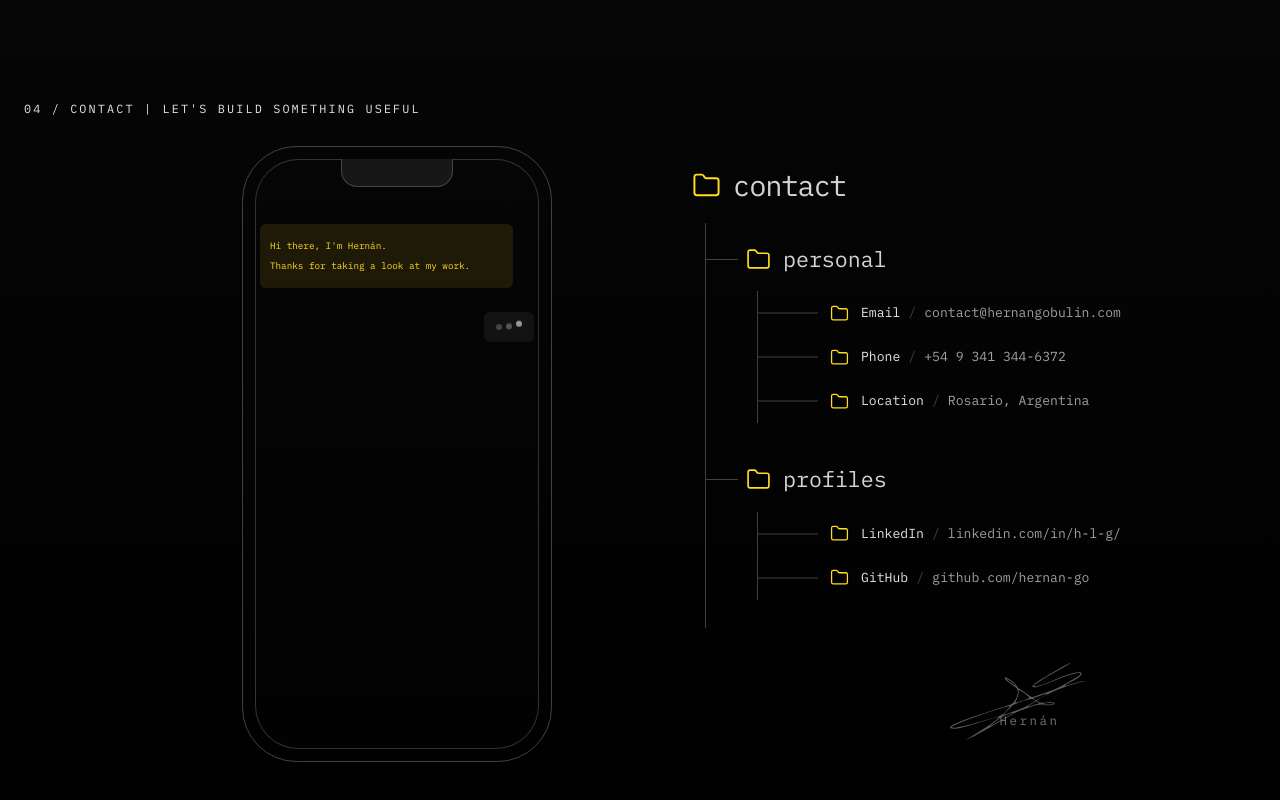
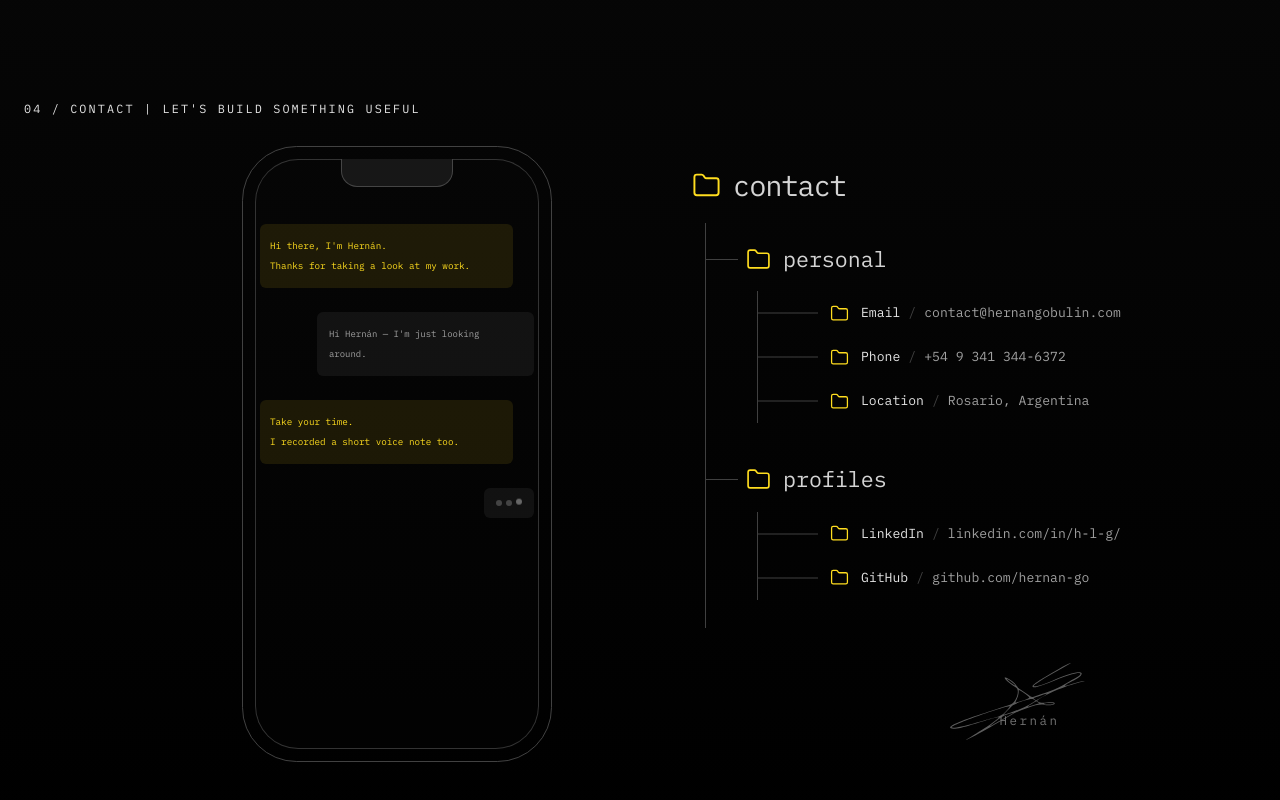
Before and after one commit to hernan-go/portfolio-hernan, a React (Vite) app: page / in a window 1280 px wide. Shown: the part 3253-4053 px from the top of the page. Built offline with nearby package versions, Linux system fonts and the light colour scheme.

Commit message:
feat: improve contact accessibility and interaction

```diff
--- a/src/sections/Contact.tsx
+++ b/src/sections/Contact.tsx
@@ -3,7 +3,7 @@ import { Folder, Pause, Play } from "lucide-react";
 
 import { Container } from "../components/Container";
 
-const CONVERSATION_DELAYS = [2500, 6500, 10700, 15950, 20400] as const;
+const CONVERSATION_DELAYS = [700, 2500, 4300, 6400, 8800] as const;
 
 const TYPING_LEAD_MS = 700;
 const AUDIO_PATH = "/audio/hernan-voice-note.mp3";
@@ -49,10 +49,12 @@ function FolderLeaf({ label, value, href }: FolderLeafProps) {
     return (
       <a
         href={href}
-        target="_blank"
-        rel="noreferrer"
+        target={href.startsWith("http") ? "_blank" : undefined}
+        rel={href.startsWith("http") ? "noreferrer" : undefined}
         className={`${className} focus-visible:outline-2 focus-visible:outline-offset-4 focus-visible:outline-[#FFDD1F]`}
-        aria-label={`Open ${label} profile`}
+        aria-label={
+          label === "Email" ? "Send an email to Hernán" : `Open ${label}`
+        }
       >
         {content}
       </a>
@@ -243,6 +245,8 @@ function VoiceMessage() {
 }
 
 function PhoneMockup({ visibleMessages, typingMessage }: PhoneMockupProps) {
+  const [isTranscriptOpen, setIsTranscriptOpen] = useState(false);
+
   return (
     <div className="flex w-full justify-center lg:justify-start">
       <div className="relative aspect-[9/19] w-full max-w-[310px] rounded-[3.4rem] border border-neutral-600/80 p-3 lg:aspect-auto lg:h-[clamp(606px,calc(70svh+3.5rem),736px)] lg:w-[310px] lg:max-w-[310px]">
@@ -309,9 +313,127 @@ function PhoneMockup({ visibleMessages, typingMessage }: PhoneMockupProps) {
               )}
 
               {typingMessage === 4 && <TypingIndicator sender="hernan" />}
+
               {visibleMessages >= 5 && <VoiceMessage />}
+
+              {visibleMessages >= 5 && (
+                <button
+                  type="button"
+                  onClick={() => {
+                    setIsTranscriptOpen(true);
+                  }}
+                  className="
+                    contact-message-enter
+                    -ml-2
+                    w-[98%]
+                    self-start
+                    rounded-md
+                    border
+                    border-[#FFDD1F]/20
+                    bg-[#FFDD1F]/5
+                    px-3
+                    py-2.5
+                    text-left
+                    font-['IBM_Plex_Mono']
+                    text-[0.6rem]
+                    leading-5
+                    text-neutral-400
+                    transition-colors
+                    hover:border-[#FFDD1F]/40
+                    hover:text-[#FFDD1F]
+                    focus-visible:outline-2
+                    focus-visible:outline-offset-2
+                    focus-visible:outline-[#FFDD1F]
+                  "
+                >
+                  Can&apos;t listen right now? Read the transcript.
+                </button>
+              )}
             </div>
           </div>
+
+          {isTranscriptOpen && (
+            <div
+              role="dialog"
+              aria-modal="true"
+              aria-labelledby="voice-note-transcript-title"
+              className="
+                absolute
+                inset-x-0
+                bottom-0
+                top-10
+                z-20
+                flex
+                flex-col
+                bg-[#171717]
+                px-5
+                pb-6
+                pt-7
+              "
+            >
+              <div className="flex items-start justify-between gap-4">
+                <h3
+                  id="voice-note-transcript-title"
+                  className="
+                    font-['IBM_Plex_Mono']
+                    text-[0.62rem]
+                    uppercase
+                    leading-5
+                    tracking-[0.14em]
+                    text-[#FFDD1F]
+                  "
+                >
+                  Voice note transcript
+                </h3>
+
+                <button
+                  type="button"
+                  onClick={() => {
+                    setIsTranscriptOpen(false);
+                  }}
+                  className="
+                    shrink-0
+                    font-['IBM_Plex_Mono']
+                    text-[0.58rem]
+                    uppercase
+                    leading-5
+                    tracking-[0.12em]
+                    text-neutral-500
+                    transition-colors
+                    hover:text-[#FFDD1F]
+                    focus-visible:outline-2
+                    focus-visible:outline-offset-2
+                    focus-visible:outline-[#FFDD1F]
+                  "
+                  aria-label="Close voice note transcript"
+                >
+                  [Close]
+                </button>
+              </div>
+
+              <div className="mt-5 min-h-0 flex-1 overflow-y-auto pr-2">
+                <div className="space-y-4 font-['IBM_Plex_Mono'] text-[0.66rem] leading-5 text-neutral-300">
+                  <p>
+                    I really appreciate you checking out my portfolio, so
+                    basically, I&apos;m a software developer with a strong
+                    frontend focus, building useful and reliable digital
+                    products around real needs.
+                  </p>
+
+                  <p>
+                    I care about choosing the right approach for each project,
+                    from custom interfaces to practical content and e-commerce
+                    platforms.
+                  </p>
+
+                  <p>
+                    If my experience fits your team or project, I&apos;d be glad
+                    to connect.
+                  </p>
+                </div>
+              </div>
+            </div>
+          )}
         </div>
       </div>
     </div>
@@ -355,7 +477,11 @@ function ContactTree() {
           </div>
 
           <div className="relative ml-[10px] mt-4 border-l border-neutral-700 pl-0 md:ml-[11px] md:pl-8">
-            <FolderLeaf label="Email" value="contact@hernangobulin.com" />
+            <FolderLeaf
+              label="Email"
+              value="contact@hernangobulin.com"
+              href="mailto:contact@hernangobulin.com"
+            />
 
             <FolderLeaf
               label="Phone"
@@ -447,6 +573,29 @@ export function Contact() {
 
     const timers: number[] = [];
 
+    const motionPreference = window.matchMedia(
+      "(prefers-reduced-motion: reduce)",
+    );
+
+    let observer: IntersectionObserver | null = null;
+
+    const clearConversationTimers = () => {
+      timers.forEach((timer) => {
+        window.clearTimeout(timer);
+      });
+
+      timers.length = 0;
+    };
+
+    const showCompleteConversation = () => {
+      clearConversationTimers();
+
+      hasStartedRef.current = true;
+
+      setTypingMessage(null);
+      setVisibleMessages(CONVERSATION_DELAYS.length);
+    };
+
     const startConversation = () => {
       if (hasStartedRef.current) {
         return;
@@ -473,14 +622,21 @@ export function Contact() {
       });
     };
 
-    const observer = new IntersectionObserver(
+    const observeConversation = () => {
+      if (observer || hasStartedRef.current) {
+        return;
+      }
+
+      observer = new IntersectionObserver(
         ([entry]) => {
           if (!entry.isIntersecting) {
             return;
           }
 
           startConversation();
-        observer.disconnect();
+
+          observer?.disconnect();
+          observer = null;
         },
         {
           threshold: 0.55,
@@ -489,13 +645,38 @@ export function Contact() {
       );
 
       observer.observe(phoneTrigger);
+    };
+
+    const handleMotionPreferenceChange = () => {
+      if (motionPreference.matches) {
+        observer?.disconnect();
+        observer = null;
+
+        showCompleteConversation();
+
+        return;
+      }
+
+      observeConversation();
+    };
+
+    if (motionPreference.matches) {
+      showCompleteConversation();
+    } else {
+      observeConversation();
+    }
+
+    motionPreference.addEventListener("change", handleMotionPreferenceChange);
 
     return () => {
-      observer.disconnect();
+      observer?.disconnect();
 
-      timers.forEach((timer) => {
-        window.clearTimeout(timer);
-      });
+      clearConversationTimers();
+
+      motionPreference.removeEventListener(
+        "change",
+        handleMotionPreferenceChange,
+      );
     };
   }, []);
 
```
Lines whose indentation alone changed are shown as unchanged.
